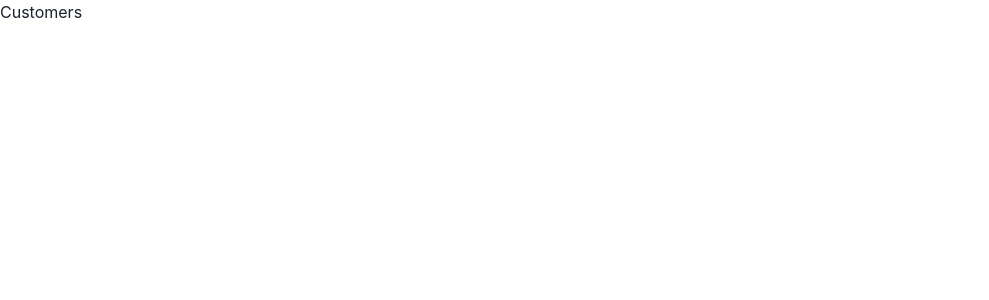
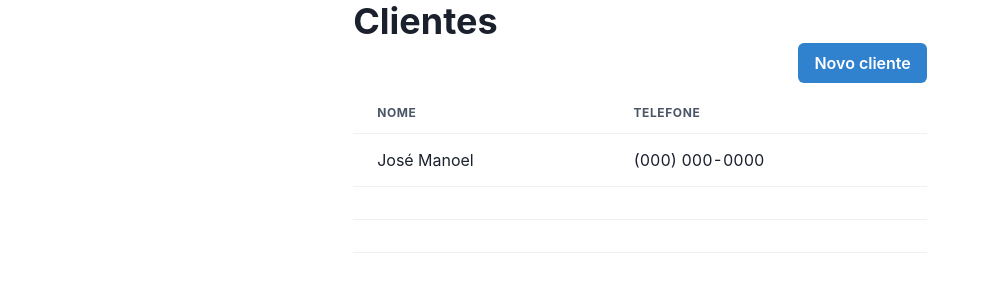
Before and after one commit to cleitonpqz-cacsis/turbo-winner, a Next.js app: page /customers in a window 1280 px wide. Shown: the top 300 px of the page, without its empty margins (0-989 px from the left). Built offline with nearby package versions, Linux system fonts and the light colour scheme.

Commit message:
feat: goto customer page button at dashboard and
* added a dashboard button to customers page

* added a button to new customers page

* added a customers' table on customers page

Co-authored-by: Matheus <mf5881585@gmail.com>

```diff
--- a/pages/customers/index.tsx
+++ b/pages/customers/index.tsx
@@ -1,3 +1,41 @@
-const Customers = () => "Customers";
+import type { NextPage } from "next";
+import { Button, Container, Heading } from "@chakra-ui/react";
+import { Table, Thead, Tbody, Tr, Th, Td } from "@chakra-ui/react";
+import Link from "next/link";
+
+const Customers: NextPage = () => {
+  return (
+    <Container>
+      <Heading>Clientes</Heading>
+      <Link href="/customers/new">
+        <Button colorScheme="blue" marginBottom="10px" float="right">
+          Novo cliente
+        </Button>
+      </Link>
+      <Table variant="simple">
+        <Thead>
+          <Tr>
+            <Th>Nome</Th>
+            <Th>Telefone</Th>
+          </Tr>
+        </Thead>
+        <Tbody>
+          <Tr>
+            <Td>José Manoel</Td>
+            <Td>(000) 000-0000</Td>
+          </Tr>
+          <Tr>
+            <Td></Td>
+            <Td></Td>
+          </Tr>
+          <Tr>
+            <Td></Td>
+            <Td></Td>
+          </Tr>
+        </Tbody>
+      </Table>
+    </Container>
+  );
+};
 
 export default Customers;
```
Also changed, not shown: pages/index.tsx (+8 -0 lines).
